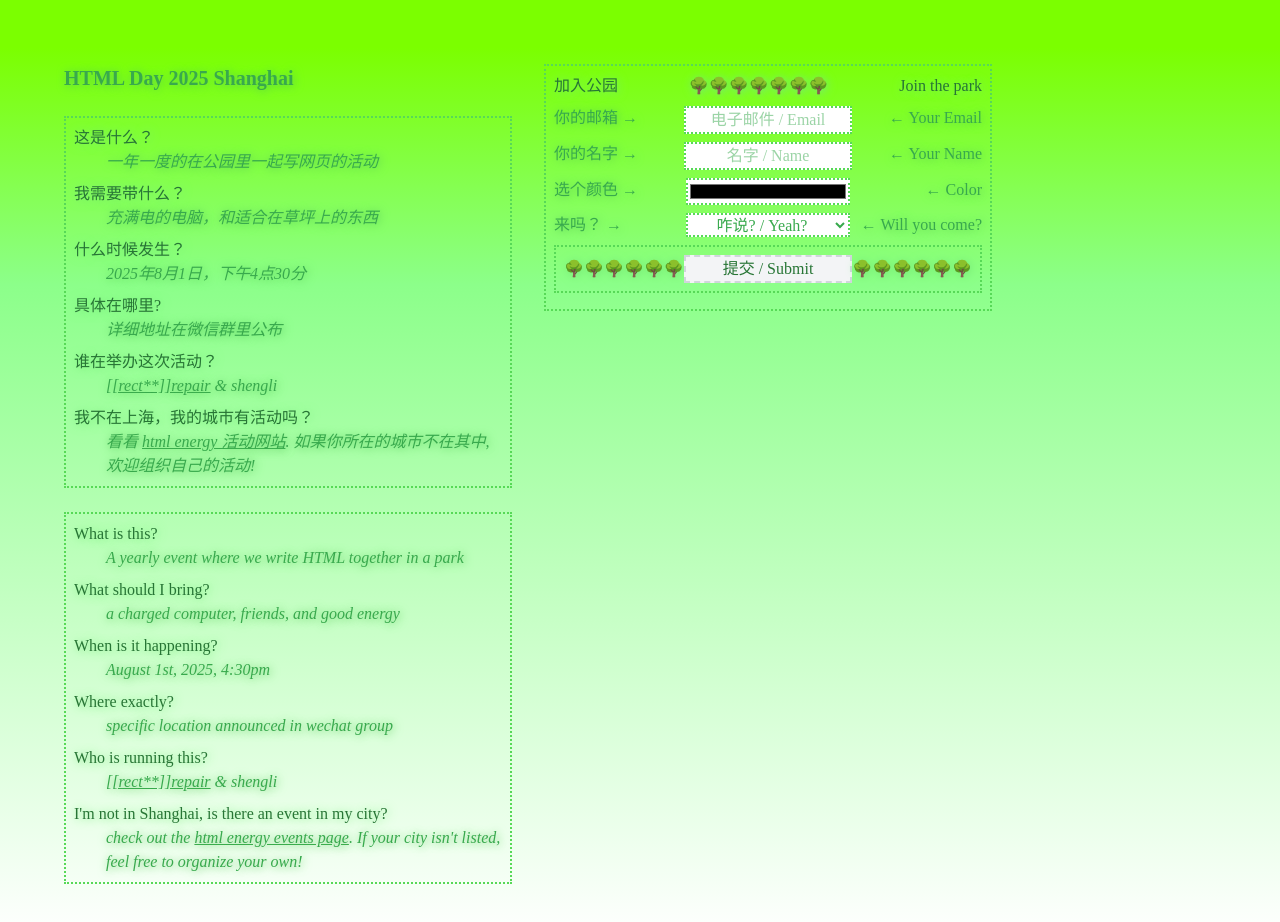
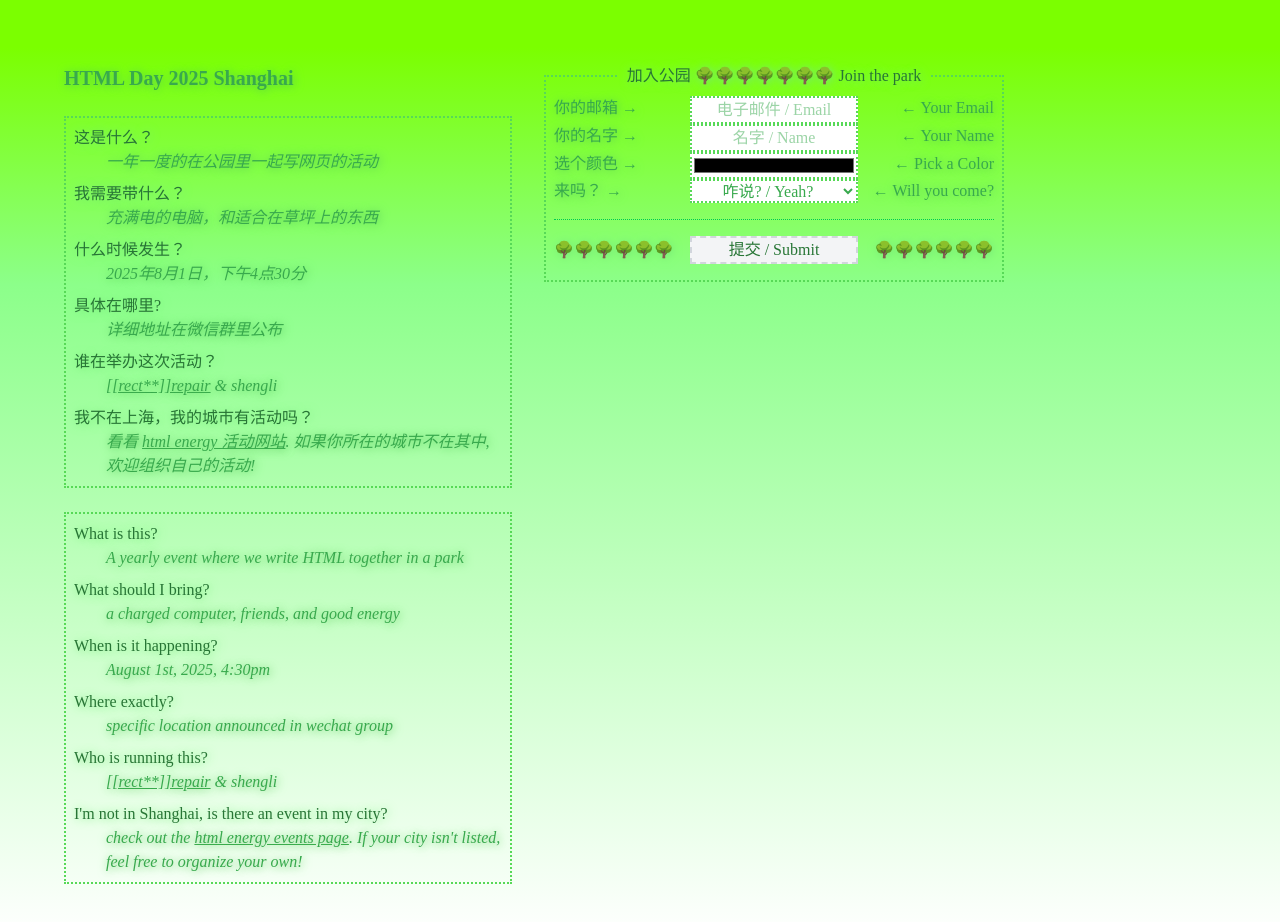
Before and after one commit to writecards/html-energy, a plain HTML site: page index.html in a window 1280 px wide. Drawn offline with Linux system fonts and the light colour scheme.

Commit message:
fieldset

```diff
--- a/index.html
+++ b/index.html
@@ -98,13 +98,12 @@
         class="flex flex-col gap-6 lg:col-span-1 lg:row-span-1 min-w-md max-w-lg"
       >
         <!-- 报名表单 -->
-        <div class="max-w-md garden-border green-text">
-          <h2 class="flex flex-row justify-between mb-2 dark-green-text">
-            <div>加入公园</div>
-            <div>🌳🌳🌳🌳🌳🌳🌳</div>
-            <div>Join the park</div>
-          </h2>
+        <div class="max-w-md green-text">
           <form id="rsvp-form" class="flex flex-col gap-2">
+            <fieldset class="garden-border px-4 pb-2">
+              <legend class="px-2 dark-green-text text-center">
+                <span>加入公园 🌳🌳🌳🌳🌳🌳🌳 Join the park</span>
+              </legend>
               <div class="input-section">
                 <div>你的邮箱 →</div>
                 <input
@@ -136,7 +135,7 @@
                   placeholder="颜色 / Color"
                   required
                 />
-              <div>← Color</div>
+                <div>← Pick a Color</div>
               </div>
 
               <div class="input-section">
@@ -149,9 +148,9 @@
                 </select>
                 <div>← Will you come?</div>
               </div>
-
+              <hr class="my-4 border-dotted border-green-500" />
               <div
-              class="flex flex-row justify-between items-center mb-2 dark-green-text garden-border"
+                class="flex flex-row justify-between items-center mb-2 dark-green-text"
               >
                 <div>🌳🌳🌳🌳🌳🌳</div>
                 <button
@@ -163,6 +162,7 @@
                 </button>
                 <div>🌳🌳🌳🌳🌳🌳</div>
               </div>
+            </fieldset>
           </form>
         </div>
       </section>
```
Lines whose indentation alone changed are shown as unchanged.
